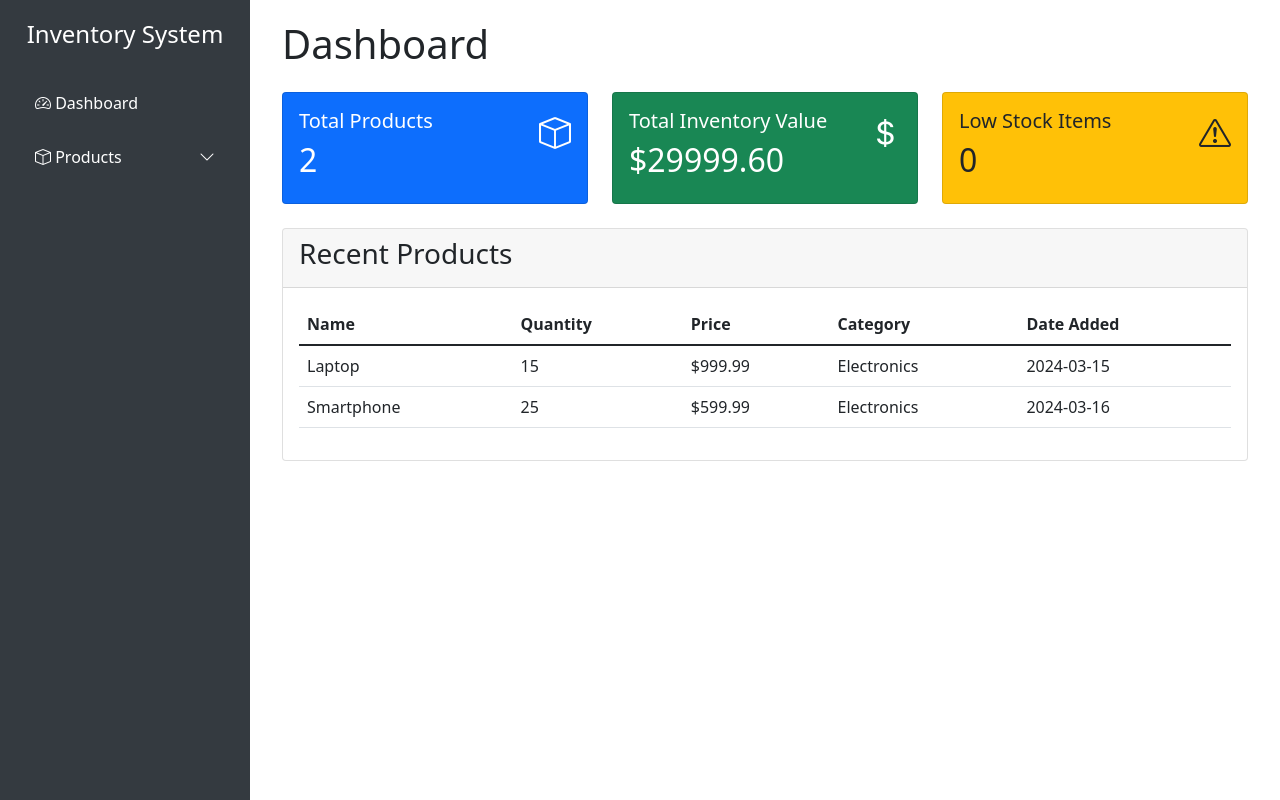
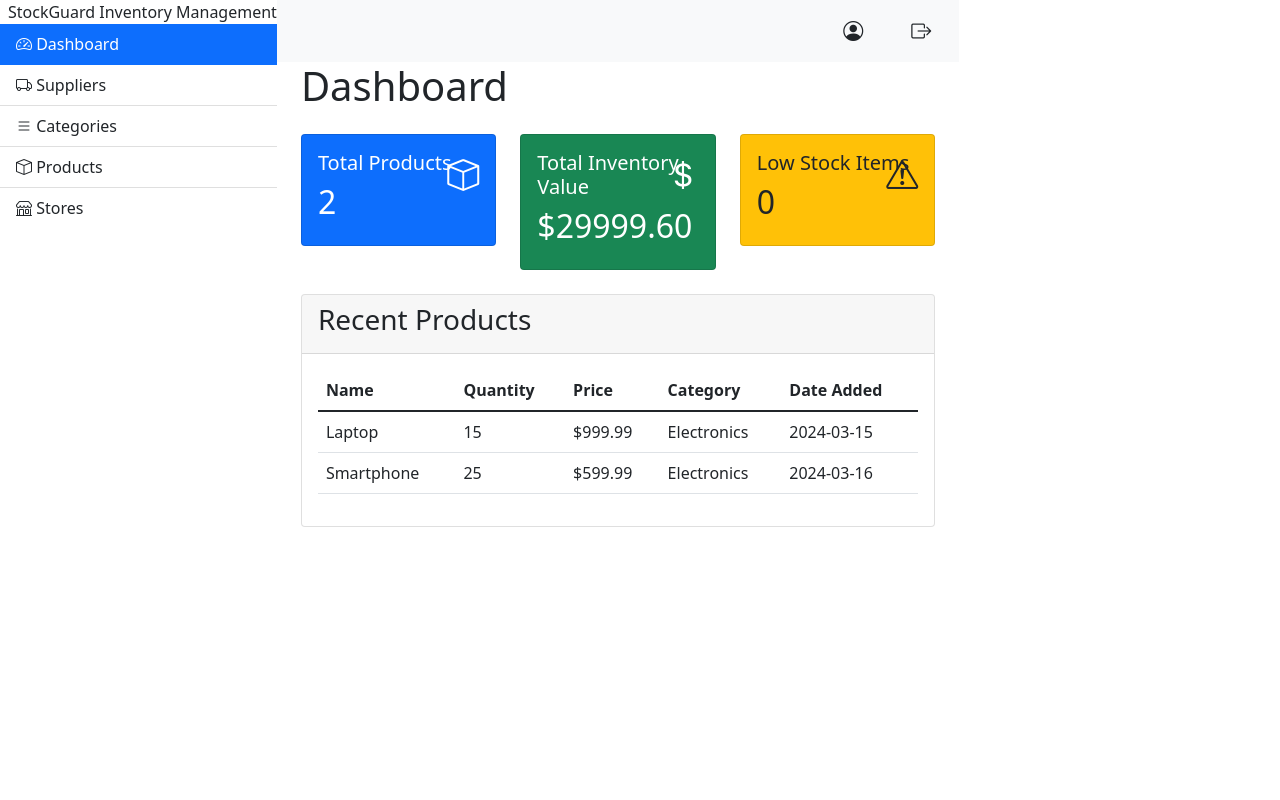
Before and after one commit to weikang1223/StockGuard, a Flask app: page / in a window 1280 px wide. Run offline with Flask 3, Linux system fonts and the light colour scheme; some libraries are stand-ins or nearby versions.

Commit message:
update new base.html

```diff
--- a/templates/base.html
+++ b/templates/base.html
@@ -1,54 +1,89 @@
 <!-- templates/base.html -->
 <!DOCTYPE html>
-<html>
+<html lang="en">
 <head>
-    <title>Inventory Management System</title>
+    <meta charset="UTF-8">
+    <meta name="viewport" content="width=device-width, initial-scale=1.0">
+    <title>Inventory System</title>
+    <!-- Bootstrap CSS -->
     <link href="https://cdn.jsdelivr.net/npm/bootstrap@5.1.3/dist/css/bootstrap.min.css" rel="stylesheet">
+    <!-- Bootstrap Icons -->
     <link rel="stylesheet" href="https://cdn.jsdelivr.net/npm/bootstrap-icons@1.8.1/font/bootstrap-icons.css">
-   <link href="{{ url_for('static', filename='css/style.css') }}" rel="stylesheet">
-
+    <!-- Custom CSS -->
+    <link rel="stylesheet" href="{{ url_for('static', filename='css/style.css') }}">
+    <!-- Add this in the head section -->
+    <link href="https://fonts.googleapis.com/css2?family=Nunito:wght@400;500;600;700&display=swap" rel="stylesheet">
 </head>
 <body>
-    <!-- Right Sidebar -->
-    <div class="sidebar">
-        <div class="d-flex justify-content-center mb-4">
-            <h4 class="text-white">Inventory System</h4>
+    <div class="d-flex">
+        <!-- Sidebar -->
+        <div id="sidebar-wrapper">
+            <div class="sidebar-heading">
+                <i class="bi bi-database-fill me-2"></i>
+                StockGuard Inventory Management
             </div>
-        <nav>
-            <a href="/" class="sidebar-link">
+            <div class="list-group list-group-flush">
+                <!-- Dashboard -->
+                <a href="{{ url_for('dashboard') }}"
+                   class="list-group-item list-group-item-action {% if request.endpoint == 'dashboard' %}active{% endif %}">
                     <i class="bi bi-speedometer2"></i> Dashboard
                 </a>
-            <a href="#" class="sidebar-link" onclick="toggleSubmenu('productSubmenu')">
-                <i class="bi bi-box"></i> Products <i class="bi bi-chevron-down float-end"></i>
+
+                <!-- Suppliers -->
+                <a href="{{ url_for('suppliers') }}"
+                   class="list-group-item list-group-item-action {% if request.endpoint == 'suppliers' %}active{% endif %}">
+                    <i class="bi bi-truck"></i> Suppliers
                 </a>
-            <div id="productSubmenu" class="submenu">
-                <a href="/products" class="sidebar-link">
-                    <i class="bi bi-list"></i> View Products
+
+                <!-- Categories -->
+                <a href="{{ url_for('categories') }}"
+                   class="list-group-item list-group-item-action {% if request.endpoint == 'categories' %}active{% endif %}">
+                    <i class="bi bi-list"></i> Categories
                 </a>
-                <a href="/add_product" class="sidebar-link">
-                    <i class="bi bi-plus"></i> Add Product
+
+                <!-- Products -->
+                <a href="{{ url_for('products') }}"
+                   class="list-group-item list-group-item-action {% if request.endpoint == 'products' %}active{% endif %}">
+                    <i class="bi bi-box"></i> Products
                 </a>
-                <a href="#" class="sidebar-link">
-                    <i class="bi bi-pencil"></i> Edit Product
-                </a>
-                <a href="#" class="sidebar-link">
-                    <i class="bi bi-trash"></i> Delete Product
+
+                <!-- Stores -->
+                <a href="{{ url_for('stores') }}"
+                   class="list-group-item list-group-item-action {% if request.endpoint == 'stores' %}active{% endif %}">
+                    <i class="bi bi-shop"></i> Stores
                 </a>
             </div>
-        </nav>
         </div>
 
+        <!-- Page Content -->
+        <div id="page-content-wrapper">
+            <!-- Add this navbar -->
+            <nav class="navbar navbar-light bg-light">
+                <div class="container-fluid">
+                    <span></span> <!-- Empty span to push the icons to the right -->
+                    <div class="d-flex">
+                        <a href="#" class="nav-link text-dark me-3">
+                            <i class="bi bi-person-circle fs-5"></i>
+                        </a>
+                        <a href="#" class="nav-link text-dark">
+                            <i class="bi bi-box-arrow-right fs-5"></i>
+                        </a>
+                    </div>
+                </div>
+            </nav>
+
             <!-- Main Content -->
-    <div class="main-content">
+            <div class="container-fluid">
                 {% block content %}{% endblock %}
             </div>
+        </div>
+    </div>
 
-    <script src="https://cdn.jsdelivr.net/npm/bootstrap@5.1.3/dist/js/bootstrap.bundle.min.js"></script>
-    <script>
-        function toggleSubmenu(id) {
-            const submenu = document.getElementById(id);
-            submenu.classList.toggle('show');
-        }
-    </script>
+    <!-- Bootstrap JS and dependencies -->
+    <script src="https://cdn.jsdelivr.net/npm/@popperjs/core@2.10.2/dist/umd/popper.min.js"></script>
+    <script src="https://cdn.jsdelivr.net/npm/bootstrap@5.1.3/dist/js/bootstrap.min.js"></script>
+
+    <!-- Add this block for page-specific scripts -->
+    {% block scripts %}{% endblock %}
 </body>
 </html>
```
Lines whose indentation alone changed are shown as unchanged.
